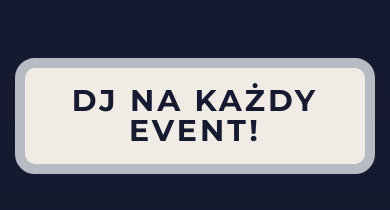
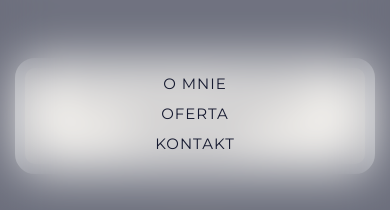
Before and after one commit to patryk-pi/Baby_Feed, a Next.js app: page / in a window 390 px wide. Shown: the part 307-517 px from the top of the page. Built offline with nearby package versions, Linux system fonts and the light colour scheme.

Commit message:
created components for MobileNav

```diff
--- a/src/components/Navbar/Navbar.tsx
+++ b/src/components/Navbar/Navbar.tsx
@@ -4,6 +4,7 @@ import NavLink from "./components/NavLink";
 import Image from "next/image";
 import { useEffect, useState, useRef } from "react";
 import Link from "next/link";
+import MobileNav from "./components/MobileNav";
 
 const Navbar = () => {
     const [hidden, setHidden] = useState<boolean>(false);
@@ -28,6 +29,7 @@ const Navbar = () => {
     const mobileButton = useRef<HTMLDivElement | null>(null);
 
     return (
+        <>
             <section className={`navbar ${hidden && "hidden"}`}>
                 <nav className="navbar__container">
                     <Link href={"/"}>
@@ -65,6 +67,8 @@ const Navbar = () => {
                     </div>
                 </nav>
             </section>
+            <MobileNav />
+        </>
     );
 };
 
--- a/src/components/Navbar/_navbar.scss
+++ b/src/components/Navbar/_navbar.scss
@@ -67,6 +67,9 @@
             flex-direction: column;
             justify-content: space-between;
             margin-right: 1rem;
+
+            background-color: none;
+
             span {
                 display: block;
                 width: 100%;
--- /dev/null
+++ b/src/components/Navbar/components/MobileNav.tsx
@@ -0,0 +1,20 @@
+import NavLink from "./NavLink";
+const MobileNav = () => {
+    return (
+        <nav className="mobilenav">
+            <ul>
+                <li>
+                    <NavLink title={"o mnie"} url={"/o-mnie"} />
+                </li>
+                <li>
+                    <NavLink title={"oferta"} url={"/oferta"} />
+                </li>
+                {/* <NavLink title={"galeria"} url={"/galeria"} /> */}
+                <li>
+                    <NavLink title={"kontakt"} url={"/kontakt"} />
+                </li>
+            </ul>
+        </nav>
+    );
+};
+export default MobileNav;
--- /dev/null
+++ b/src/components/Navbar/components/_mobilenav.scss
@@ -0,0 +1,14 @@
+.mobilenav {
+    position: fixed;
+    top: 0;
+    left: 0;
+    height: 100vh;
+    width: 100vw;
+
+    z-index: 10;
+    display: flex;
+    align-items: center;
+    justify-content: center;
+    background-color: rgba(255, 255, 255, 0.37);
+    backdrop-filter: blur(25px);
+}
--- a/src/styles/main.scss
+++ b/src/styles/main.scss
@@ -5,6 +5,7 @@
 
 @import "../components/Navbar/navbar.scss";
 @import "../components/Navbar/components/navlink.scss";
+@import "../components/Navbar/components/mobilenav.scss";
 @import "../components/Logo/logo.scss";
 @import "../components/Video/video.scss";
 @import "../components/Hero/hero.scss";
```
Lines whose indentation alone changed are shown as unchanged.
